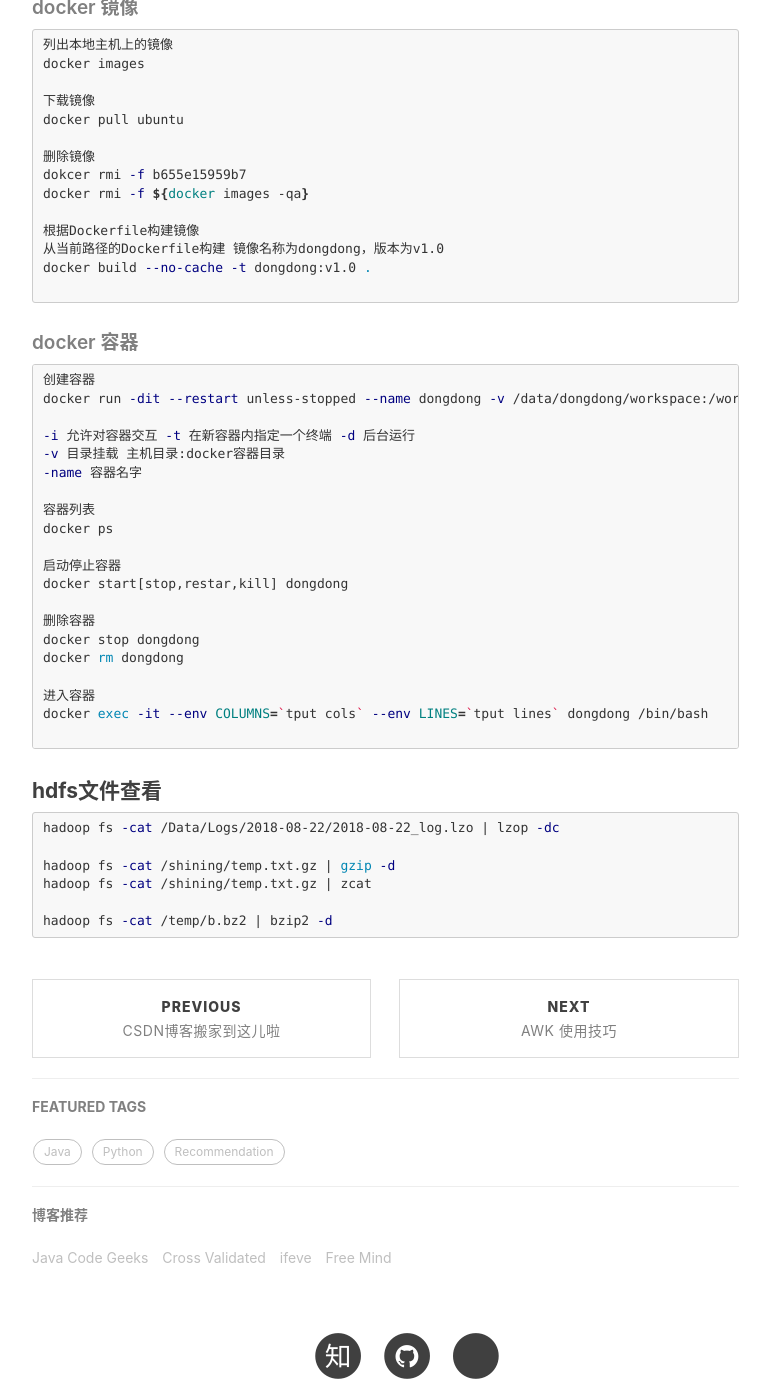
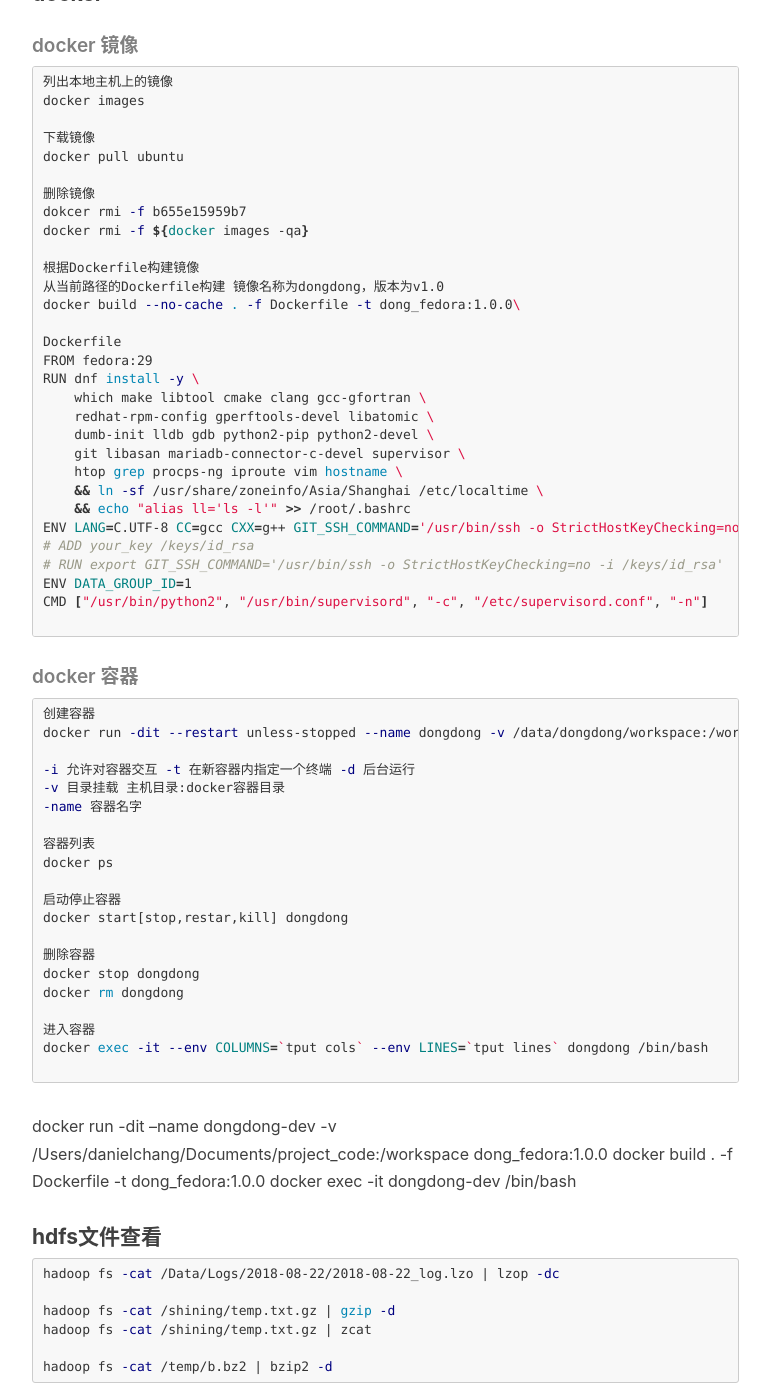
Before and after one commit to cddesire/cddesire.github.io, a Jekyll site: the page built from _posts/2017-05-14-common-cmd.markdown, in a window 1280 px wide and 1400 px high, scrolled down 26535 px. Shown: the whole window, without its empty margins (233-1003 px from the left). Built offline with Jekyll 4.4.1, drawn with Linux system fonts in a browser that asks for light colours; nearby versions of some CDN libraries; comment, search, counter and statistics services are not loaded; some of the changed text lies outside the part shown.

Commit message:
add join

````diff
--- a/_posts/2017-05-14-common-cmd.markdown
+++ b/_posts/2017-05-14-common-cmd.markdown
@@ -741,6 +741,8 @@ awk 'NR%3{printf $0",";next;}1' data
 #### brew
 ``` sh
 # brew 安装
+/bin/zsh -c "$(curl -fsSL https://gitee.com/cunkai/HomebrewCN/raw/master/Homebrew.sh)"
+
 ruby -e "$(curl -fsSL https://raw.githubusercontent.com/Homebrew/install/master/install)"
 echo 'export PATH="/usr/local/bin:$PATH"' >> ~/.bash_profile
 brew doctor
@@ -1393,7 +1395,23 @@ docker rmi -f ${docker images -qa}
 
 根据Dockerfile构建镜像
 从当前路径的Dockerfile构建 镜像名称为dongdong，版本为v1.0
-docker build --no-cache -t dongdong:v1.0 .
+docker build --no-cache . -f Dockerfile -t dong_fedora:1.0.0\
+
+Dockerfile
+FROM fedora:29
+RUN dnf install -y \
+    which make libtool cmake clang gcc-gfortran \
+    redhat-rpm-config gperftools-devel libatomic \
+    dumb-init lldb gdb python2-pip python2-devel \
+    git libasan mariadb-connector-c-devel supervisor \
+    htop grep procps-ng iproute vim hostname \
+    && ln -sf /usr/share/zoneinfo/Asia/Shanghai /etc/localtime \
+    && echo "alias ll='ls -l'" >> /root/.bashrc
+ENV LANG=C.UTF-8 CC=gcc CXX=g++ GIT_SSH_COMMAND='/usr/bin/ssh -o StrictHostKeyChecking=no -i /keys/id_rsa' PEGASUS_ENV=TEST
+# ADD your_key /keys/id_rsa
+# RUN export GIT_SSH_COMMAND='/usr/bin/ssh -o StrictHostKeyChecking=no -i /keys/id_rsa'
+ENV DATA_GROUP_ID=1
+CMD ["/usr/bin/python2", "/usr/bin/supervisord", "-c", "/etc/supervisord.conf", "-n"]
 
 ```
 ##### docker 容器
@@ -1420,6 +1438,10 @@ docker exec -it --env COLUMNS=`tput cols` --env LINES=`tput lines` dongdong /bin
 
 ```
 
+docker run -dit --name dongdong-dev -v /Users/danielchang/Documents/project_code:/workspace dong_fedora:1.0.0
+docker build . -f Dockerfile -t dong_fedora:1.0.0
+docker exec -it dongdong-dev /bin/bash
+
 #### hdfs文件查看
 ``` sh
 hadoop fs -cat /Data/Logs/2018-08-22/2018-08-22_log.lzo | lzop -dc
````
Also changed, not shown: _posts/2020-07-19-common-cpp-code.markdown (+17 -0 lines).
